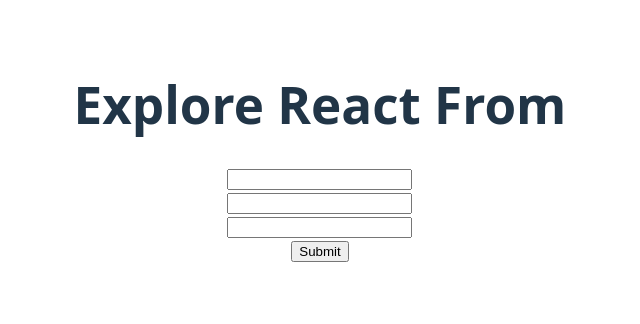
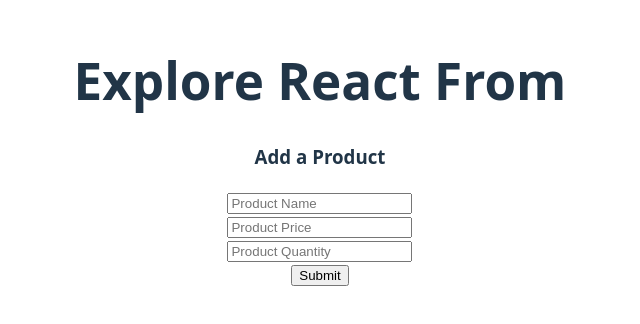
Before and after one commit to akibishtaikh2001/Explore-React-From, a React app: page / in a window 1280 px wide. Shown: the part 248-572 px from the top of the page, without its empty margins (320-960 px from the left). Built offline with nearby package versions, Linux system fonts and the light colour scheme; the HTML template or start-up script is replaced by a standard one.

Commit message:
Create Product form and collect product data

```diff
--- a/src/App.jsx
+++ b/src/App.jsx
@@ -2,6 +2,7 @@
 import ControlledField from './Components/ControlledField/ControlledField'
 import FormAction from './Components/FormAction/FormAction'
 import HookFrom from './Components/HookFrom/HookFrom'
+import ProductManagement from './Components/ProductManagement/ProductManagement'
 import SimpleFrom from './Components/SimpleFrom/SimpleFrom'
 import UnControlledField from './Components/UnControlledField/UnControlledField'
 
@@ -16,7 +17,8 @@
       {/* <FormAction></FormAction> */}
       {/* <ControlledField></ControlledField> */}
       {/* <UnControlledField></UnControlledField> */}
-      <HookFrom></HookFrom>
+      {/* <HookFrom></HookFrom> */}
+      <ProductManagement></ProductManagement>
     </>
   )
 }
--- a/src/Components/ControlledField/ControlledField.jsx
+++ b/src/Components/ControlledField/ControlledField.jsx
@@ -23,7 +23,7 @@
     }
 
     const handleNameChange = e => {
-        setName(e.target.value)
+        setName(e.target.value);
     }
 
     const handlePasswordOnChange = e => {
@@ -32,7 +32,7 @@
 
 
         if (password.length < 6) {
-            setError('Password must be 6 characters or longer.')
+            setError('Password must be 6 characters or longer.');
         }
         else {
             setError('');
--- /dev/null
+++ b/src/Components/ProductManagement/ProductForm.jsx
@@ -0,0 +1,40 @@
+import React from 'react';
+
+const ProductForm = () => {
+
+    const handleProductSubmit = e => {
+        e.preventDefault();
+        const name = e.target.name.value;
+        const price = e.target.price.value;
+        const quantity = e.target.quantity.value;
+
+        // console.log(name, price, quantity);
+
+
+        const newProduct = {
+            name,
+            price,
+            quantity,
+        }
+        console.log(newProduct);
+
+
+    }
+
+    return (
+        <div>
+            <h3>Add a Product</h3>
+            <form onSubmit={handleProductSubmit}>
+                <input type="text" name='name' placeholder='Product Name' />
+                <br />
+                <input type="text" name='price' placeholder='Product Price' />
+                <br />
+                <input type="text" name='quantity' placeholder='Product Quantity' />
+                <br />
+                <input type="submit" value="Submit" />
+            </form>
+        </div>
+    );
+};
+
+export default ProductForm;
--- /dev/null
+++ b/src/Components/ProductManagement/ProductManagement.jsx
@@ -0,0 +1,14 @@
+import React from 'react';
+import ProductForm from './ProductForm';
+import ProductTable from './ProductTable';
+
+const ProductManagement = () => {
+    return (
+        <div>
+           <ProductForm></ProductForm>
+            <ProductTable></ProductTable>
+        </div>
+    );
+};
+
+export default ProductManagement;
--- /dev/null
+++ b/src/Components/ProductManagement/ProductTable.jsx
@@ -0,0 +1,11 @@
+import React from 'react';
+
+const ProductTable = () => {
+    return (
+        <div>
+
+        </div>
+    );
+};
+
+export default ProductTable;
--- a/src/__get__from__data__.js
+++ b/src/__get__from__data__.js
@@ -1,6 +1,6 @@
 /**
- *  1. e.target.[name of the input field].value
- *  2. use from action and formData i the action handler. formData.get('name   of the field')
+ * 1. e.target.[name of the input field].value
+ * 2. use from action and formData i the action handler. formData.get('name   of the field')
  * 3. controlled component. one per each field. use state on change of the field. useful to dynamically handel error
  *
  * 3. handle all controlled field on one state object
```
